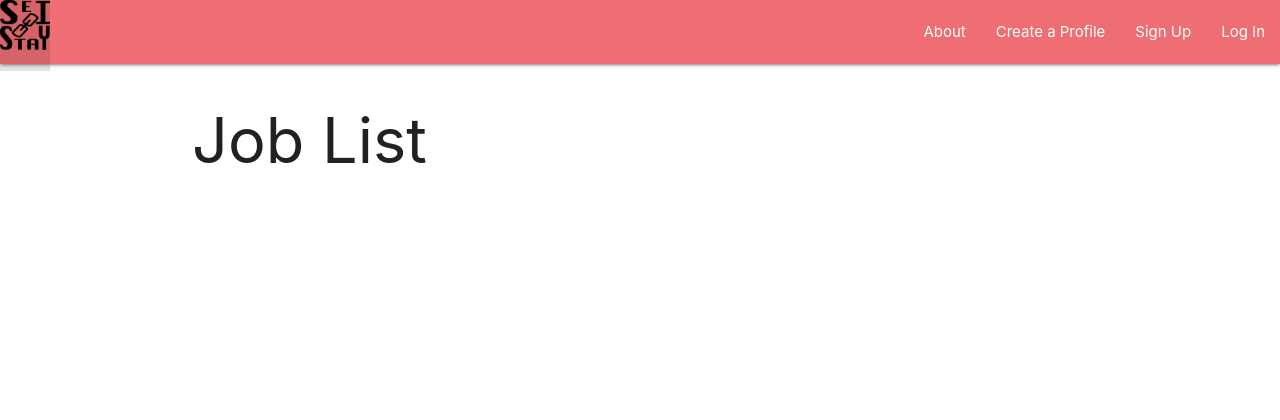
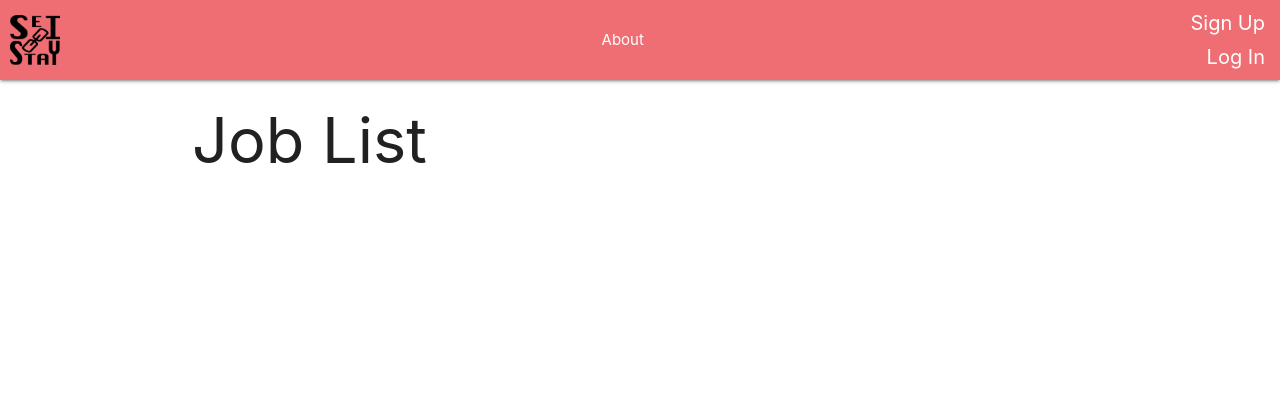
Before and after one commit to KhalilAHoward/project_3, a Django app: page /jobs/ in a window 1280 px wide. Shown: the top 420 px of the page. Run offline with Django 4.2, Linux system fonts and the light colour scheme; data that the repository does not hold is empty.

Commit message:
initial navbar styling

```diff
--- a/stayconnected/main_app/static/css/header.css
+++ b/stayconnected/main_app/static/css/header.css
@@ -1,4 +1,3 @@
-
 
 body {
     display: flex;
@@ -15,7 +14,39 @@ body {
   text-align: right;
 }
 
-  .brand-icon {
+nav {
+  height: 80px;
+}
+
+.brand-icon, .icon-wrapper {
   max-width: 50px;
   max-height: 50px;
 }
+
+.nav-wrapper {
+  display: flex;
+  align-items: center;
+}
+
+.icon-wrapper {
+  margin-right: auto;
+  margin-left: 10px;
+}
+
+.brand-link:hover img {
+  content: url(/static/images/SEISC-Logo-Hover.png);
+}
+
+.profile-management {
+  display: flex;
+  flex-direction: column;
+  justify-content: space-around;
+  line-height: normal;
+  margin: 10px 10px 10px auto;
+  align-items: flex-end;
+}
+
+div.profile-management > a {
+  padding: 5px;
+  font-size: 20px;
+}
--- a/stayconnected/main_app/templates/base.html
+++ b/stayconnected/main_app/templates/base.html
@@ -16,27 +16,25 @@
   <header class="navbar-fixed">
     <nav>
       <div class="nav-wrapper">
-        <ul>
-          <li><a href="/" class="left brand-logo"><img class="brand-icon"
-                src="{% static 'images/SEISC-Logo-Main.png' %}"></a></li>
-        </ul>
-        <ul class="right">
-          <!-- <li><a href="/about">About</a></li>           -->
-          <li><a href="{% url 'about' %}">About</a></li>
-          {% if user.is_authenticated %}
-          <li><a href="{% url 'job_create' %}">Add a Job Post</a></li>
-          <li><a href="{% url 'job_index' %}">View All Job Posts</a></li>
-          <li><a href="{% url 'project_create' %}">Add a Project</a></li>
-          <li><a href="{% url 'projects_index' %}">View All Projects</a></li>
-          <li><a href="{% url 'profile_create' %}">Create a Profile</a></li>
-          <li><a href="{% url 'index' %}">View My Profile</a></li>
-          <li><a href="{% url 'logout' %}">Log Out</a></li>
-          {% else %}
-          <li><a href="{% url 'profile_create' %}">Create a Profile</a></li>
-
-          <li><a href="{% url 'signup' %}">Sign Up</a></li>
-          <li><a href="{% url 'login' %}">Log In</a></li>
-          {% endif %}
+        <div class='icon-wrapper'>
+          <a href="/" class='brand-link'><img class="brand-icon" src="{% static 'images/SEISC-Logo-Main.png' %}"></a>
+        </div>
+        <div><a href="{% url 'about' %}">About</a></div>
+        {% if user.is_authenticated %}
+        <div><a href="{% url 'job_create' %}">Add a Job Post</a></div>
+        <div><a href="{% url 'job_index' %}">View All Job Posts</a></div>
+        <div><a href="{% url 'project_create' %}">Add a Project</a></div>
+        <div><a href="{% url 'projects_index' %}">View All Projects</a></div>
+        <div class="profile-management">
+          <a href="{% url 'index' %}">View My Profile</a>
+          <a href="{% url 'logout' %}">Log Out</a>
+        </div>
+        {% else %}
+        <div class="profile-management">
+          <a href="{% url 'signup' %}">Sign Up</a>
+          <a href="{% url 'login' %}">Log In</a>
+        </div>
+        {% endif %}
         </ul>
       </div>
     </nav>
```
Lines whose indentation alone changed are shown as unchanged.
